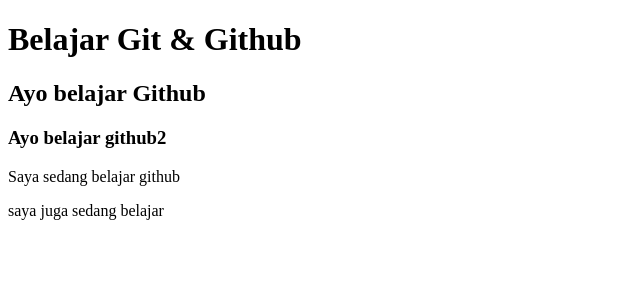
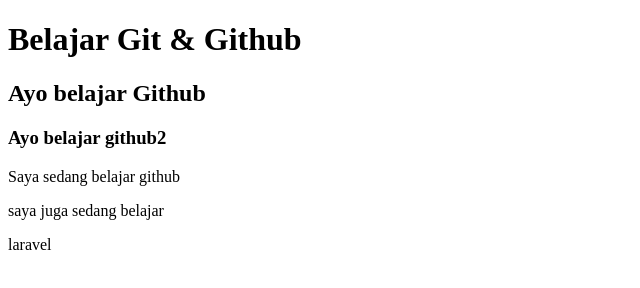
Before and after one commit to hamdanhamdani293/belajar-github, a plain HTML site: page index.html in a window 1280 px wide. Shown: the full height of the page, 0-640 px from the left. Drawn offline with Linux system fonts and the light colour scheme.

Commit message:
menambahkan paragraf

```diff
--- a/index.html
+++ b/index.html
@@ -14,6 +14,7 @@
     <h3>Ayo belajar github2</h3>
     <p>Saya sedang belajar github</p>
     <p>saya juga sedang belajar</p>
+    <p>laravel</p>
 </body>
 
 </html>
```
